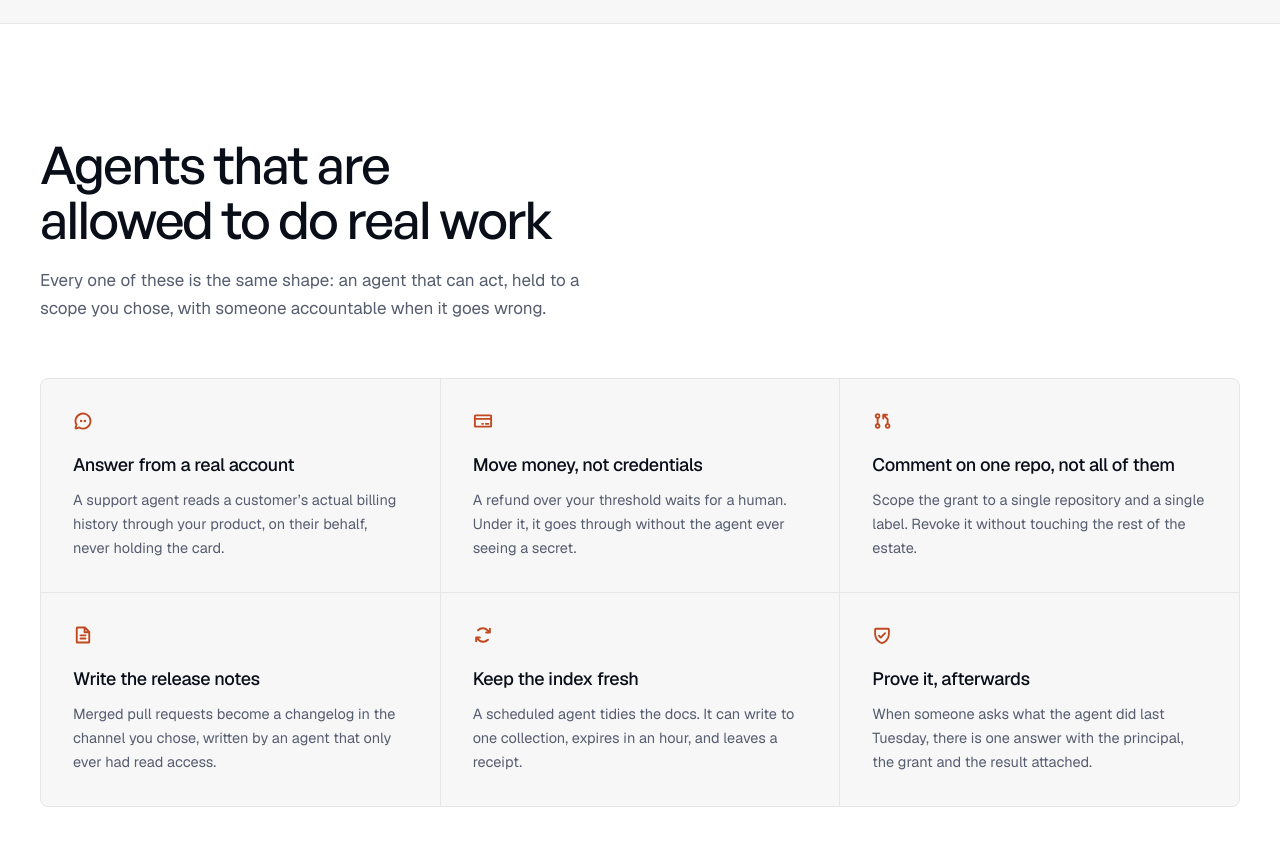
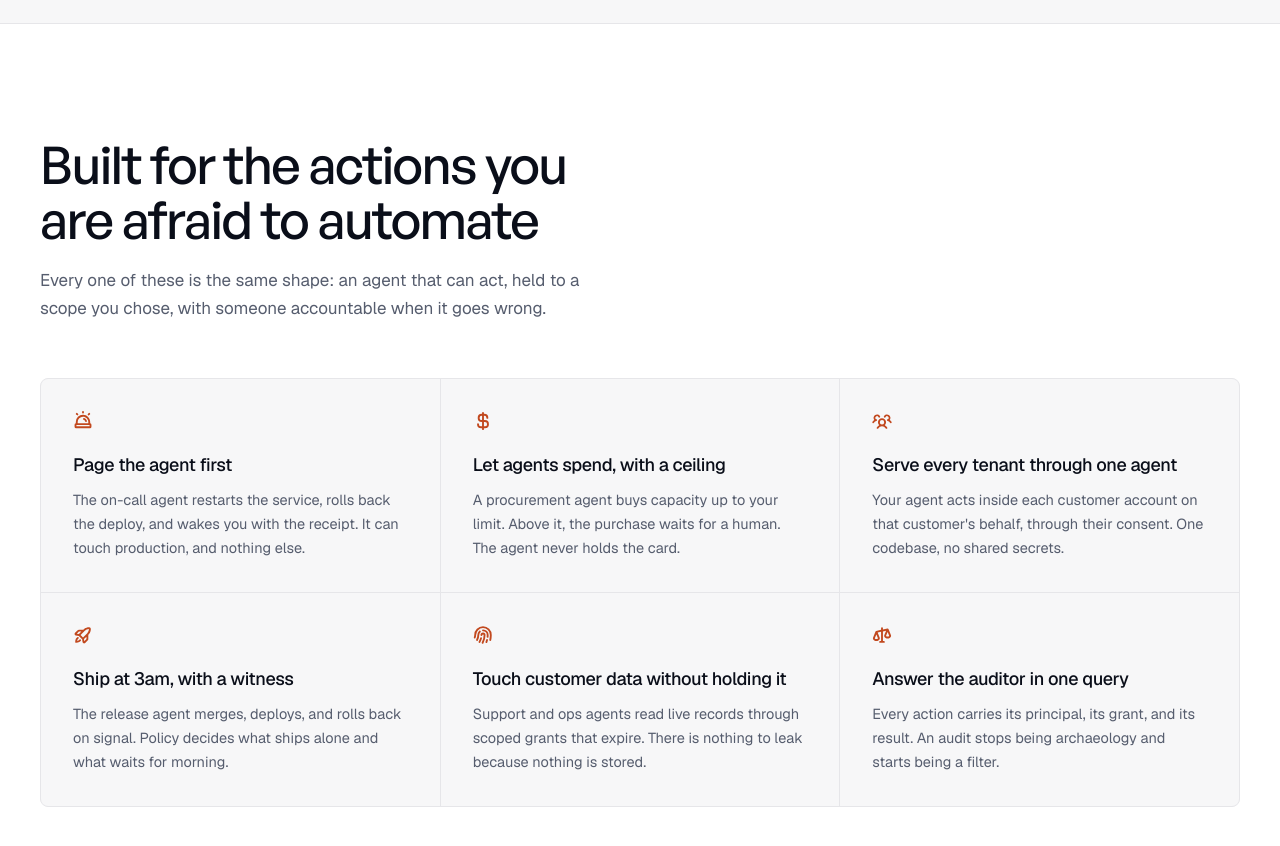
Before and after one commit to Daviduche03/Runmesh, a React (Vite) app in the folder frontend/: page / in a window 1280 px wide. Shown: the part 4980-5826 px from the top of the page. Built offline with nearby package versions, Linux system fonts and the light colour scheme.

Commit message:
Raise the stakes on the use-cases section

```diff
--- a/frontend/src/modules/landing/use-cases.tsx
+++ b/frontend/src/modules/landing/use-cases.tsx
@@ -1,43 +1,43 @@
 import {
-	ArrowsClockwise,
-	ChatCircleDots,
-	CreditCard,
-	FileText,
-	GitPullRequest,
-	ShieldCheck,
+	CurrencyDollar,
+	Fingerprint,
+	RocketLaunch,
+	Scales,
+	Siren,
+	UsersThree,
 } from "@phosphor-icons/react"
 import { container } from "./constants"
 
 const useCases = [
 	{
-		Icon: ChatCircleDots,
-		title: "Answer from a real account",
-		copy: "A support agent reads a customer’s actual billing history through your product, on their behalf, never holding the card.",
+		Icon: Siren,
+		title: "Page the agent first",
+		copy: "The on-call agent restarts the service, rolls back the deploy, and wakes you with the receipt. It can touch production, and nothing else.",
 	},
 	{
-		Icon: CreditCard,
-		title: "Move money, not credentials",
-		copy: "A refund over your threshold waits for a human. Under it, it goes through without the agent ever seeing a secret.",
+		Icon: CurrencyDollar,
+		title: "Let agents spend, with a ceiling",
+		copy: "A procurement agent buys capacity up to your limit. Above it, the purchase waits for a human. The agent never holds the card.",
 	},
 	{
-		Icon: GitPullRequest,
-		title: "Comment on one repo, not all of them",
-		copy: "Scope the grant to a single repository and a single label. Revoke it without touching the rest of the estate.",
+		Icon: UsersThree,
+		title: "Serve every tenant through one agent",
+		copy: "Your agent acts inside each customer account on that customer's behalf, through their consent. One codebase, no shared secrets.",
 	},
 	{
-		Icon: FileText,
-		title: "Write the release notes",
-		copy: "Merged pull requests become a changelog in the channel you chose, written by an agent that only ever had read access.",
+		Icon: RocketLaunch,
+		title: "Ship at 3am, with a witness",
+		copy: "The release agent merges, deploys, and rolls back on signal. Policy decides what ships alone and what waits for morning.",
 	},
 	{
-		Icon: ArrowsClockwise,
-		title: "Keep the index fresh",
-		copy: "A scheduled agent tidies the docs. It can write to one collection, expires in an hour, and leaves a receipt.",
+		Icon: Fingerprint,
+		title: "Touch customer data without holding it",
+		copy: "Support and ops agents read live records through scoped grants that expire. There is nothing to leak because nothing is stored.",
 	},
 	{
-		Icon: ShieldCheck,
-		title: "Prove it, afterwards",
-		copy: "When someone asks what the agent did last Tuesday, there is one answer with the principal, the grant and the result attached.",
+		Icon: Scales,
+		title: "Answer the auditor in one query",
+		copy: "Every action carries its principal, its grant, and its result. An audit stops being archaeology and starts being a filter.",
 	},
 ]
 
@@ -47,7 +47,7 @@ export function UseCases() {
 			<div className={container}>
 				<div className="max-w-[720px]">
 					<h2 className="text-balance font-display-sans text-[clamp(30px,4.2vw,52px)] font-medium leading-[1.06] tracking-[-0.03em] text-[var(--rm-fg)]">
-						Agents that are allowed to do real work
+						Built for the actions you are afraid to automate
 					</h2>
 					<p className="mt-5 max-w-[560px] text-pretty text-[17px] leading-7 text-[var(--rm-muted)]">
 						Every one of these is the same shape: an agent that can act, held to a scope you chose, with
```
